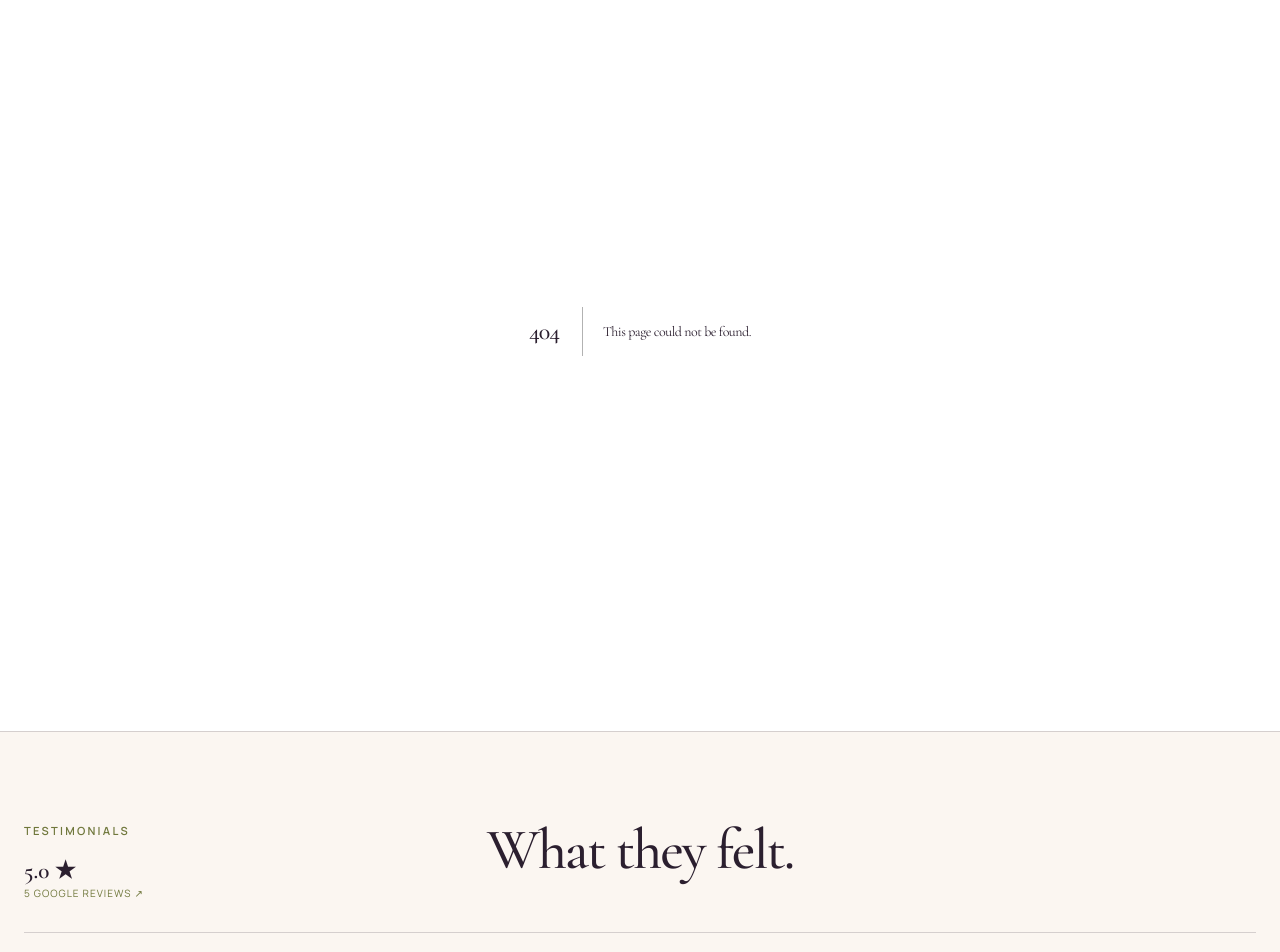
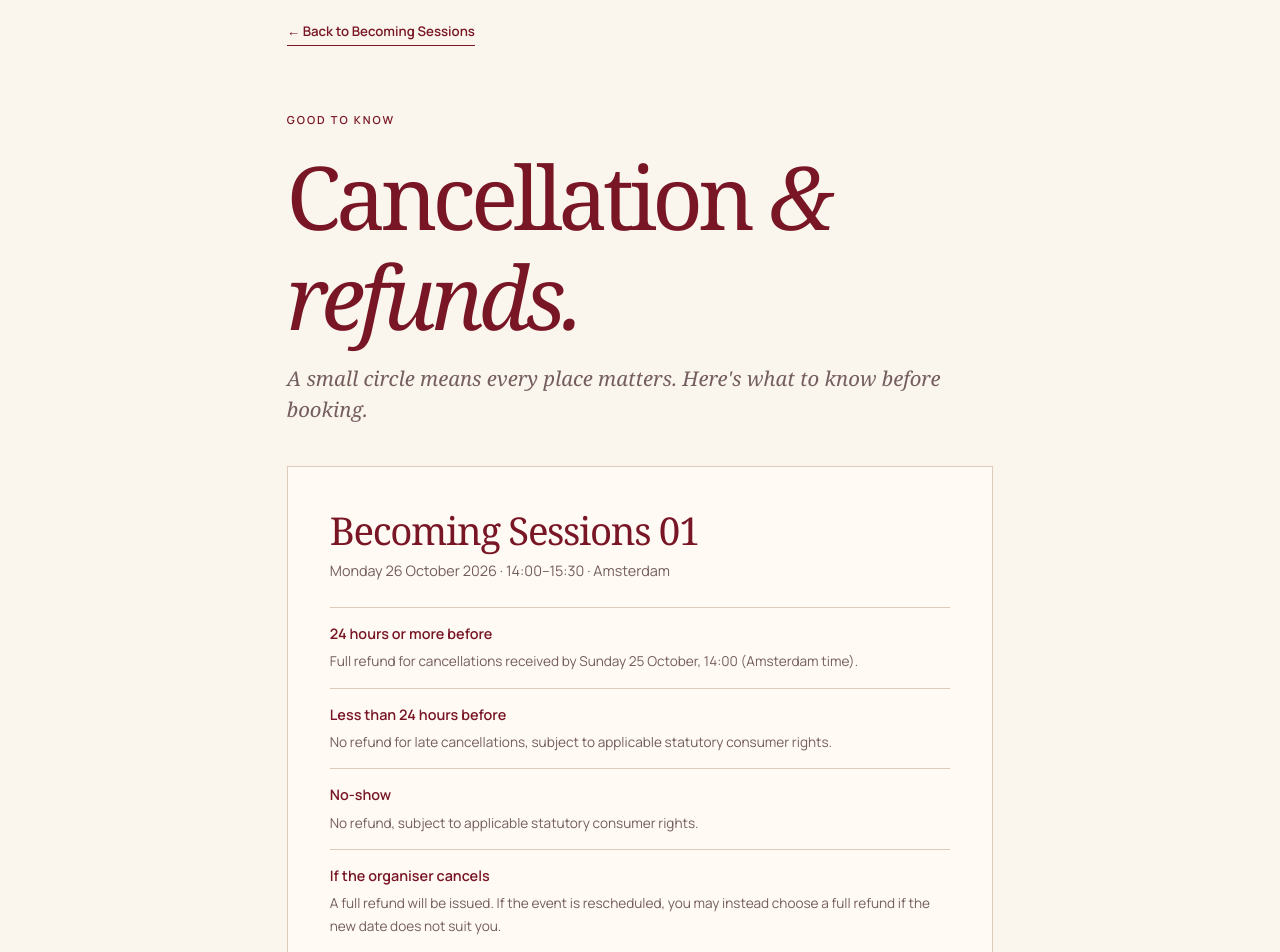
Before and after one commit to Laurinekarrer/lkmentorship, a Next.js app: page /community/becoming-sessions/cancellation-policy in a window 1280 px wide. Before the commit this address had no page. Shown: the part 160-1112 px from the top of the page. Built offline with nearby package versions, Linux system fonts and the light colour scheme.

Commit message:
Add files via upload

```diff
--- /dev/null
+++ b/app/community/becoming-sessions/cancellation-policy/page.module.css
@@ -0,0 +1,19 @@
+ .page{--wine:#791625;--cream:#faf5ed;--ink:#382326;--muted:#745d5f;--line:#ddcbbb;min-height:100vh;background:var(--cream);color:var(--ink);font-family:Manrope,'Avenir Next',Arial,sans-serif;line-height:1.7}
+.page *{box-sizing:border-box}.page a{color:var(--wine)}
+.band{background:var(--wine);color:#fff6ed;padding:12px 22px;text-align:center;font-size:.66rem;letter-spacing:.17em;font-weight:700}
+.band span{margin:0 16px}.content{max-width:860px;margin:0 auto;padding:44px 6vw 75px}
+.back{display:inline-block;font-size:.83rem;font-weight:700;text-decoration:none;border-bottom:1px solid var(--wine);padding-bottom:2px;margin-bottom:65px}
+.eyebrow{font-size:.69rem;color:var(--wine);letter-spacing:.18em;font-weight:700;margin:0 0 18px}
+.content h1,.content h2{font-family:'Bodoni Moda',Didot,Georgia,serif;font-weight:400;line-height:1.13}
+.content h1{font-size:clamp(3rem,7.5vw,5.5rem);letter-spacing:-.055em;color:var(--wine);margin:0 0 17px}
+.content h1 em{font-weight:400}.intro{font:italic 1.27rem/1.5 Georgia,serif;color:var(--muted);margin:0 0 42px}
+.card{background:#fffaf4;border:1px solid var(--line);padding:clamp(22px,5vw,42px)}
+.card h2,.extras h2{color:var(--wine);font-size:clamp(1.8rem,3.8vw,2.4rem);margin:0 0 6px}
+.muted{color:var(--muted);font-size:.83rem;margin:0 0 22px}
+.card dl{margin:24px 0}.card dl div{border-top:1px solid var(--line);padding:14px 0}.card dl div:last-child{border-bottom:1px solid var(--line)}
+.card dt{font-weight:700;color:var(--wine);font-size:.9rem}.card dd{margin:4px 0 0;font-size:.85rem;color:var(--muted)}
+.card p,.extras p{font-size:.9rem;color:var(--muted)}.card a{font-weight:700;overflow-wrap:anywhere}
+.extras{padding:38px 0 55px}.extras h2{margin-bottom:12px}.extras strong{color:var(--wine)}.extras .legal{font-size:.78rem;font-style:italic;margin-top:23px}
+.footer{background:var(--wine);color:#faf0e5;padding:28px 6vw;font-size:.68rem;letter-spacing:.08em;display:flex;justify-content:space-between;gap:16px;flex-wrap:wrap}
+.footer a{color:#faf0e5;text-decoration:none}.footer a:hover{text-decoration:underline}
+@media(max-width:560px){.content{padding-top:30px}.back{margin-bottom:46px}.band{font-size:.55rem}.footer{flex-direction:column}}
--- /dev/null
+++ b/app/community/becoming-sessions/cancellation-policy/page.tsx
@@ -0,0 +1,41 @@
+import type { Metadata } from 'next';
+import Link from 'next/link';
+import styles from './page.module.css';
+
+export const metadata: Metadata = {
+  title: 'Cancellation & Refund Policy | Becoming Sessions | Laurine Karrer Studio',
+  description: 'Cancellation and refund conditions for Becoming Sessions 01 in Amsterdam on 26 October 2026.',
+};
+
+export default function CancellationPolicyPage() {
+  return (
+    <main className={styles.page}>
+      <div className={styles.band}>THE BECOMING CLUB <span aria-hidden="true">✧</span> BY LAURINE KARRER STUDIO</div>
+      <div className={styles.content}>
+        <Link className={styles.back} href="/community/becoming-sessions">← Back to Becoming Sessions</Link>
+        <p className={styles.eyebrow}>GOOD TO KNOW</p>
+        <h1>Cancellation <em>&amp; refunds.</em></h1>
+        <p className={styles.intro}>A small circle means every place matters. Here's what to know before booking.</p>
+        <div className={styles.card}>
+          <h2>Becoming Sessions 01</h2>
+          <p className={styles.muted}>Monday 26 October 2026 · 14:00–15:30 · Amsterdam</p>
+          <dl>
+            <div><dt>24 hours or more before</dt><dd>Full refund for cancellations received by Sunday 25 October, 14:00 (Amsterdam time).</dd></div>
+            <div><dt>Less than 24 hours before</dt><dd>No refund for late cancellations, subject to applicable statutory consumer rights.</dd></div>
+            <div><dt>No-show</dt><dd>No refund, subject to applicable statutory consumer rights.</dd></div>
+            <div><dt>If the organiser cancels</dt><dd>A full refund will be issued. If the event is rescheduled, you may instead choose a full refund if the new date does not suit you.</dd></div>
+          </dl>
+          <p>To cancel your place, email <a href="mailto:info.laurinekarrerstudio@gmail.com">info.laurinekarrerstudio@gmail.com</a> using the email address from your booking. Refunds are issued to the original payment method, with processing times depending on your payment provider.</p>
+        </div>
+        <div className={styles.extras}>
+          <h2>Booking details</h2>
+          <p><strong>€10 is the price of one place</strong> in the 90-minute guided session. Drinks and food are not included and can be purchased separately at the venue.</p>
+          <p>The circle takes place in Amsterdam. The exact venue will be shared by email before the event. If we cannot secure a suitable venue, the session will be cancelled and everyone will be fully refunded.</p>
+          <p className={styles.legal}>These booking terms do not limit any mandatory consumer rights that may apply.</p>
+        </div>
+        <Link className={styles.back} href="/community/becoming-sessions#reserve">← Return to booking</Link>
+      </div>
+      <footer className={styles.footer}><span>THE BECOMING CLUB · BY LAURINE KARRER STUDIO</span><Link href="/community">Back to the Club ↗</Link></footer>
+    </main>
+  );
+}
--- a/app/community/becoming-sessions/page.tsx
+++ b/app/community/becoming-sessions/page.tsx
@@ -1,7 +1,6 @@
 import type { Metadata } from 'next';
 import Image from 'next/image';
 import Link from 'next/link';
-import RegistrationForm from './RegistrationForm';
 import styles from './page.module.css';
 import { becomingSessions as s } from '../../../content/becomingSessions';
 
@@ -13,7 +12,8 @@ export const metadata: Metadata = {
 
 const { workshop: w } = s;
 const safeStripe = /^https:\/\/buy\.stripe\.com\//.test(w.stripePaymentUrl);
-const canTakePayments = w.venueConfirmed && safeStripe && w.cancellationPolicy.trim().length > 0;
+// The venue can be announced after purchase; the date, time and city remain fixed.
+const canTakePayments = safeStripe && w.cancellationPolicy.trim().length > 0;
 
 export default function BecomingSessionsPage() {
   return <main className={styles.page} id="top">
@@ -27,7 +27,7 @@ export default function BecomingSessionsPage() {
         <p className={styles.lead}>From self-discovery to <em>self-trust.</em></p>
         <p>Five small-group gatherings to reconnect with yourself, share with others and move forward with a little more clarity.</p>
         <div className={styles.tags}><span>6 women</span><span>90 minutes</span><span>English</span><span>€10 / session</span></div>
-        <a className={styles.primary} href="#reserve">Join Session 01 <span aria-hidden="true">↗</span></a>
+        <a className={styles.primary} href={canTakePayments ? w.stripePaymentUrl : "#reserve"} target={canTakePayments ? "_blank" : undefined} rel={canTakePayments ? "noopener noreferrer" : undefined}>Book my place · €{s.priceEuros} <span aria-hidden="true">↗</span></a>
       </div>
       <div className={styles.heroArt}><Image src="/the-becoming-club/becoming-sessions.webp" alt="Becoming Sessions — The Becoming Club original artwork" fill priority sizes="(max-width: 780px) 100vw, 42vw" style={{objectFit:'contain'}} /></div>
     </section>
@@ -77,7 +77,7 @@ export default function BecomingSessionsPage() {
           <li>Journaling and conversation</li>
           <li>One insight to take into your week</li>
         </ul><p className={styles.stepsNote}>A welcoming, non-therapeutic group experience. No need to prepare or share anything personal.</p></div>
-        <aside className={styles.details}><span className={styles.kicker}>SESSION DETAILS</span><h3>{w.dateLabel}</h3><p>{w.timeLabel} · {w.city}</p><p>{w.venueLabel}</p><div className={styles.detailRule}/><p><strong>Circle</strong> · {w.capacity} women</p><p><strong>Language</strong> · English</p><p><strong>Introductory price</strong> · €{s.priceEuros} per session</p><a className={styles.primary} href="#reserve">{canTakePayments ? 'Register & pay €10' : 'Join the priority list'} ↗</a></aside>
+        <aside className={styles.details}><span className={styles.kicker}>SESSION DETAILS</span><h3>{w.dateLabel}</h3><p>{w.timeLabel} · {w.city}</p><p>{w.venueLabel}</p><div className={styles.detailRule}/><p><strong>Circle</strong> · {w.capacity} women</p><p><strong>Language</strong> · English</p><p><strong>Introductory price</strong> · €{s.priceEuros} per session</p><a className={styles.primary} href={canTakePayments ? w.stripePaymentUrl : "#reserve"} target={canTakePayments ? "_blank" : undefined} rel={canTakePayments ? "noopener noreferrer" : undefined}>{canTakePayments ? "Book my place · €10" : "Booking information"} ↗</a></aside>
       </div>
     </section>
 
@@ -88,8 +88,24 @@ export default function BecomingSessionsPage() {
     </section>
 
     <section className={styles.register} id="reserve" aria-labelledby="reserve-title">
-      <div className={styles.registerIntro}><p className={styles.kicker}>SESSION 01 · REGISTRATION</p><h2 id="reserve-title">A place in <em>our circle.</em></h2><p>Interested in 26 October? Leave your details below.</p><p className={styles.price}><strong>€{s.priceEuros}</strong><span>per session · 90 minutes</span></p><p className={styles.fine}>{!canTakePayments ? 'The venue and checkout are being finalised. This form joins the priority list; it does not reserve a place or take payment.' : 'After submitting, complete the secure Stripe payment. Your place is confirmed by the organiser after payment verification.'}</p></div>
-      <div className={styles.formPanel}><RegistrationForm price={s.priceEuros} paymentUrl={canTakePayments ? w.stripePaymentUrl : ''} cancellationPolicy={w.cancellationPolicy}/></div>
+      <div className={styles.registerIntro}>
+        <p className={styles.kicker}>SESSION 01 · SECURE BOOKING</p>
+        <h2 id="reserve-title">A place in <em>our circle.</em></h2>
+        <p>Six women. One thoughtful afternoon. A little clarity, connection and time for yourself.</p>
+        <p className={styles.price}><strong>€{s.priceEuros}</strong><span>one-time payment · 90 minutes</span></p>
+        <p className={styles.fine}><strong>Monday 26 October · 14:00–15:30 · Amsterdam</strong></p>
+        <p className={styles.fine}>The session takes place in Amsterdam. Exact venue details will be shared by email before the event.</p><p className={styles.fine}>€{s.priceEuros} reserves one seat in the guided circle. Drinks and food are not included and can be purchased separately at the venue.</p>
+      </div>
+      <div className={styles.formPanel}>
+        <h3>Reserve your spot ♡</h3>
+        <p className={styles.formIntro}>Six places only. €{s.priceEuros} reserves your spot in the circle; drinks and food are not included. Secure payment via Stripe, with no additional registration form.</p>
+        {canTakePayments ? <a className={styles.submit} href={w.stripePaymentUrl} target="_blank" rel="noopener noreferrer">Book my place · €{s.priceEuros} ↗</a> : <p>If the payment link is temporarily unavailable, please contact <a href="mailto:info.laurinekarrerstudio@gmail.com">info.laurinekarrerstudio@gmail.com</a> for details.</p>}
+        <p className={styles.formNote} style={{marginTop:'13px',fontSize:'.77rem'}}>
+          Before completing payment, please review our{' '}
+          <Link href="/community/becoming-sessions/cancellation-policy" target="_blank" rel="noopener noreferrer" style={{fontWeight:700,color:'#791625',textDecoration:'underline',textUnderlineOffset:'3px'}}>cancellation & refund policy ↗</Link>.
+        </p>
+        <p className={styles.formNote} style={{marginTop:'16px'}}>Payment confirmation is sent by Stripe. Laurine will share the exact Amsterdam venue by email before the event.</p>
+      </div>
     </section>
 
     <footer className={styles.bottom}><span>THE BECOMING CLUB · BY LAURINE KARRER STUDIO</span><Link href="/community">Back to the Club ↗</Link><a href={s.meetupGroupUrl} target="_blank" rel="noopener noreferrer">Meetup ↗</a></footer>
--- a/content/becomingSessions.ts
+++ b/content/becomingSessions.ts
@@ -1,4 +1,4 @@
-/** Becoming Sessions: public information; add confirmed venue and checkout when ready. */
+/** Becoming Sessions: public information and official Stripe checkout settings. */
 export const becomingSessions = {
   priceEuros: 10,
   meetupGroupUrl: 'https://www.meetup.com/the-becoming-club-women-in-amsterdam/',
@@ -8,12 +8,12 @@ export const becomingSessions = {
     dateLabel: 'Monday 26 October 2026',
     timeLabel: '14:00–15:30',
     city: 'Amsterdam',
-    venueLabel: 'Venue to be confirmed',
+    venueLabel: 'Amsterdam · Exact venue shared by email before the session',
     venueConfirmed: false,
     capacity: 6, // Six participants maximum, excluding the host.
     /** Official public Stripe Payment Link for THIS session only, e.g. https://buy.stripe.com/... */
     stripePaymentUrl: 'https://buy.stripe.com/6oU4gBb8yge1gxOdRM0kE00',
-    /** Required before opening paid bookings. */
+    /** Show refund/cancellation terms before sending customers to secure payment. */
     cancellationPolicy: 'Full refund for cancellations at least 24 hours before the session. Cancellations less than 24 hours before the session or no-shows are non-refundable. If the organiser cancels, a full refund is offered. If rescheduled, you may request a full refund if the new date does not suit you. To cancel, email info.laurinekarrerstudio@gmail.com using the email address provided at registration. Refunds are sent to the original payment method. Statutory consumer rights remain unaffected.',
   },
   themes: [
```
Also changed, not shown: 1 other file (tests, documents, lock files or other folders).
